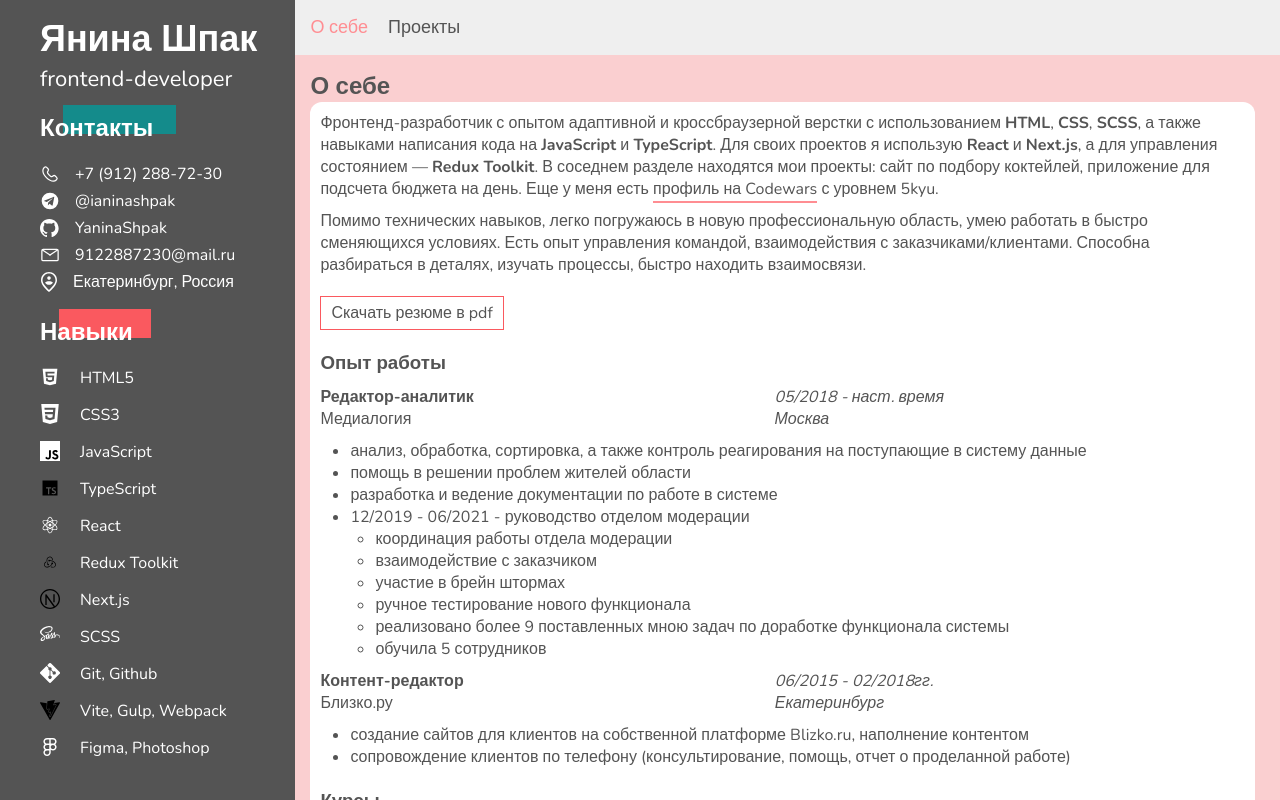
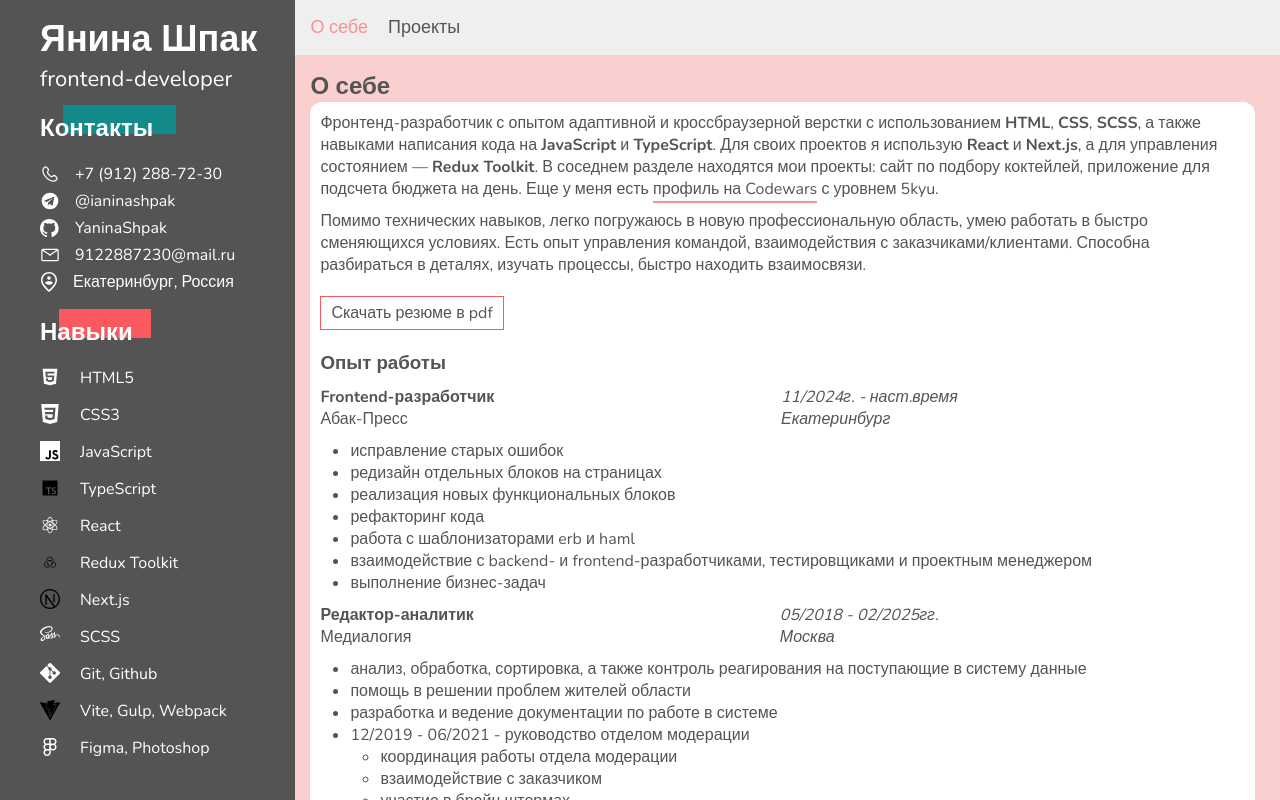
Before and after one commit to YaninaShpak/ianina-shpak-cv, a Next.js app: page /about in a window 1280 px wide. Built offline with nearby package versions, Linux system fonts and the light colour scheme.

Commit message:
refactor

```diff
--- a/app/(pages)/about/about.scss
+++ b/app/(pages)/about/about.scss
@@ -67,38 +67,3 @@
   flex-direction: column;
   row-gap: 10px;
 }
-
-.experienceInfo {
-  display: grid;
-  grid-template-areas:
-    "position period"
-    "company city";
-
-  margin-bottom: 10px;
-  .position {
-    grid-area: position;
-    font-weight: 700;
-  }
-
-  .period {
-    grid-area: period;
-    font-style: italic;
-  }
-
-  .company {
-    grid-area: company;
-  }
-
-  .city {
-    grid-area: city;
-    font-style: italic;
-  }
-}
-
-.aboutList {
-  padding-left: 30px;
-}
-
-.aboutSubList {
-  padding-left: 25px;
-}
--- a/app/(pages)/about/page.js
+++ b/app/(pages)/about/page.js
@@ -1,5 +1,9 @@
 import DownloadButton from "@/app/components/buttons/DownloadButton/DownloadButton";
 import "./about.scss";
+import ContentList from "@/app/components/content/ContentList/ContentList";
+import ExperienceBlock from "@/app/components/content/ExperienceBlock/ExperienceBlock";
+import experienceList from "@/app/data/experienceList";
+import educationList from "@/app/data/educationList";
 
 export default function About() {
   return (
@@ -37,65 +41,13 @@ export default function About() {
         <DownloadButton text="Скачать резюме в pdf" />
         <div className="experience blockWrapper">
           <h3>Опыт работы</h3>
-          <div>
-            <div className="experienceInfo">
-              <p className="position">Редактор-аналитик</p>
-              <p className="period"> 05/2018 - наст. время</p>
-              <p className="company">Медиалогия</p>
-              <p className="city"> Москва</p>
-            </div>
-
-            <ul className="aboutList">
-              <li>
-                анализ, обработка, сортировка, а также контроль реагирования на
-                поступающие в систему данные
-              </li>
-              <li>помощь в решении проблем жителей области</li>
-              <li>разработка и ведение документации по работе в системе</li>
-              <li>
-                12/2019 - 06/2021 - руководство отделом модерации
-                <ul className="aboutSubList">
-                  <li>координация работы отдела модерации</li>
-                  <li>взаимодействие с заказчиком</li>
-                  <li>участие в брейн штормах</li>
-                  <li>ручное тестирование нового функционала</li>
-                  <li>
-                    реализовано более 9 поставленных мною задач по доработке
-                    функционала системы
-                  </li>
-                  <li>обучила 5 сотрудников</li>
-                </ul>
-              </li>
-            </ul>
-          </div>
-          <div>
-            <div className="experienceInfo">
-              <p className="position">Контент-редактор</p>
-              <p className="period"> 06/2015 - 02/2018гг.</p>
-              <p className="company">Близко.ру</p>
-              <p className="city"> Екатеринбург</p>
-            </div>
-
-            <ul className="aboutList">
-              <li>
-                создание сайтов для клиентов на собственной платформе Blizko.ru,
-                наполнение контентом
-              </li>
-              <li>
-                сопровождение клиентов по телефону (консультирование, помощь,
-                отчет о проделанной работе)
-              </li>
-            </ul>
-          </div>
+          {experienceList.map((experience) => (
+            <ExperienceBlock key={experience.position} {...experience} />
+          ))}
         </div>
         <div className="blockWrapper">
           <h3>Курсы</h3>
-          <ul className="aboutList">
-            <li>JavaScript/Front-end (RS School) - 03/2023г</li>
-            <li>
-              Полный курс по JavaScript и React (udemy) - 12/2021 - 2022гг.
-            </li>
-          </ul>
+          <ContentList items={educationList} />
         </div>
       </div>
     </section>
--- a/app/components/buttons/DownloadButton/DownloadButton.jsx
+++ b/app/components/buttons/DownloadButton/DownloadButton.jsx
@@ -5,7 +5,7 @@ const DownloadButton = ({ text }) => {
   return (
     <a
       className={styles.downloadButton}
-      href="files/Resume.Shpak_Ianina.pdf"
+      href="files/Shpak_Yanina.Resume.pdf"
       download=""
     >
       {text}
--- /dev/null
+++ b/app/components/content/ContentList/ContentList.jsx
@@ -0,0 +1,20 @@
+import styles from "./ContentList.module.css";
+
+const ContentList = ({ items }) => {
+  return (
+    <ul className={styles.root}>
+      {items.map((item, index) =>
+        typeof item === "string" ? (
+          <li key={index}>{item}</li>
+        ) : (
+          <li key={index}>
+            {item.sublistTitle}
+            {item.subItems && <ContentList items={item.subItems} />}
+          </li>
+        )
+      )}
+    </ul>
+  );
+};
+
+export default ContentList;
--- /dev/null
+++ b/app/components/content/ContentList/ContentList.module.css
@@ -0,0 +1,3 @@
+.root {
+  padding-left: 30px;
+}
--- /dev/null
+++ b/app/components/content/ExperienceBlock/ExperienceBlock.jsx
@@ -0,0 +1,18 @@
+import styles from "./ExperienceBlock.module.css";
+import ContentList from "../ContentList/ContentList";
+
+const ExperienceBlock = ({ position, period, company, city, details }) => {
+  return (
+    <div className={styles.root}>
+      <div className={styles.info}>
+        <p className={styles.position}>{position}</p>
+        <p className={styles.period}>{period}</p>
+        <p className={styles.company}>{company}</p>
+        <p className={styles.city}>{city}</p>
+      </div>
+      <ContentList items={details} />
+    </div>
+  );
+};
+
+export default ExperienceBlock;
--- /dev/null
+++ b/app/components/content/ExperienceBlock/ExperienceBlock.module.css
@@ -0,0 +1,27 @@
+.info {
+  display: grid;
+  grid-template-areas:
+    "position period"
+    "company city";
+
+  margin-bottom: 10px;
+
+  .position {
+    grid-area: position;
+    font-weight: 700;
+  }
+
+  .period {
+    grid-area: period;
+    font-style: italic;
+  }
+
+  .company {
+    grid-area: company;
+  }
+
+  .city {
+    grid-area: city;
+    font-style: italic;
+  }
+}
--- /dev/null
+++ b/app/data/educationList.js
@@ -0,0 +1,6 @@
+const educationList = [
+  'JavaScript/Front-end (RS School) - 03/2023г',
+  'Полный курс по JavaScript и React (udemy) - 12/2021 - 2022гг.'
+];
+
+export default educationList;
--- /dev/null
+++ b/app/data/experienceList.js
@@ -0,0 +1,51 @@
+const experienceList = [
+  {
+    position: "Frontend-разработчик",
+    period: "11/2024г. - наст.время",
+    company: "Абак-Пресс",
+    city: "Екатеринбург",
+    details: [
+      "исправление старых ошибок",
+      "редизайн отдельных блоков на страницах",
+      "реализация новых функциональных блоков",
+      "рефакторинг кода",
+      "работа с шаблонизаторами erb и haml",
+      "взаимодействие с backend- и frontend-разработчиками, тестировщиками и проектным менеджером",
+      "выполнение бизнес-задач"
+    ]
+  },
+  {
+    position: "Редактор-аналитик",
+    period: "05/2018 - 02/2025гг.",
+    company: "Медиалогия",
+    city: "Москва",
+    details: [
+      "анализ, обработка, сортировка, а также контроль реагирования на поступающие в систему данные",
+      "помощь в решении проблем жителей области",
+      "разработка и ведение документации по работе в системе",
+      {
+        sublistTitle: "12/2019 - 06/2021 - руководство отделом модерации",
+        subItems: [
+          "координация работы отдела модерации",
+          "взаимодействие с заказчиком",
+          "участие в брейн штормах",
+          "ручное тестирование нового функционала",
+          "реализовано более 9 поставленных мною задач по доработке функционала системы",
+          "обучила 5 сотрудников"
+        ]
+      }
+    ]
+  },
+  {
+    position: "Контент-редактор",
+    period: "06/2015 - 02/2018гг.",
+    company: "Абак-Пресс",
+    city: "Екатеринбург",
+    details: [
+      "создание сайтов для клиентов на собственной платформе Blizko.ru, наполнение контентом",
+      "сопровождение клиентов по телефону (консультирование, помощь, отчет о проделанной работе)"
+    ]
+  }
+];
+
+export default experienceList;
```
Also changed, not shown: 2 other files (tests, documents, lock files or other folders).
